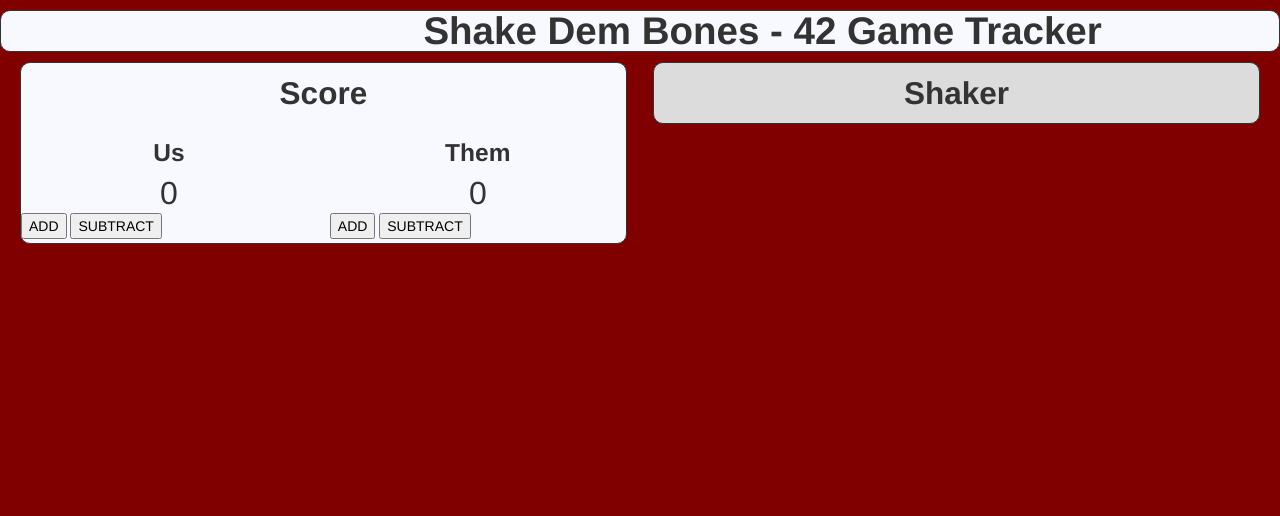
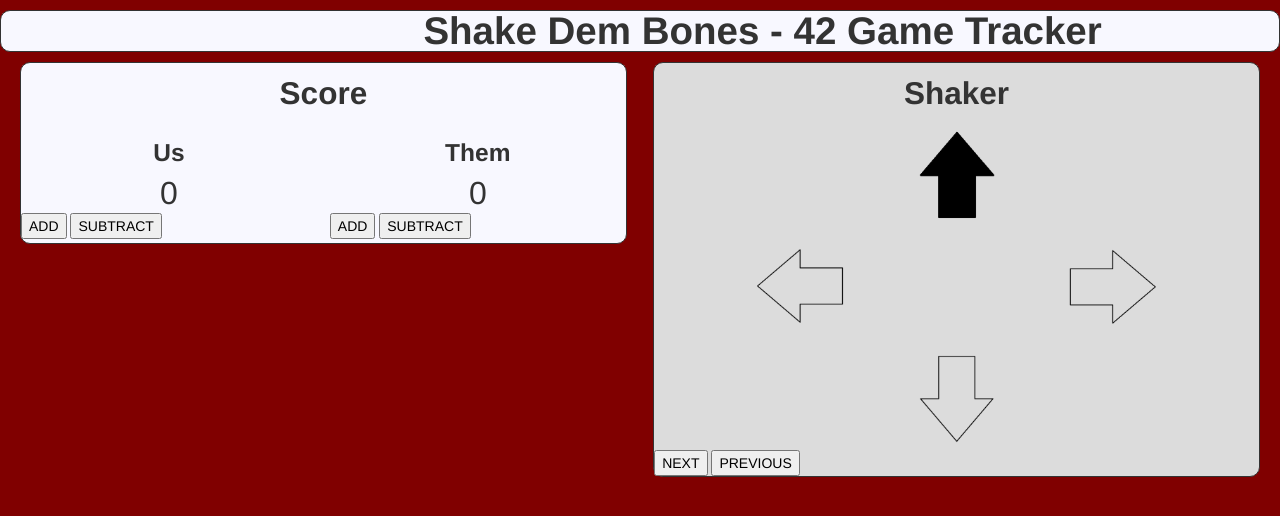
Before and after one commit to zachcannon/Shake_The_Bones, a Flask app: page /game in a window 1280 px wide. Shown: the top 516 px of the page. Run offline with Flask 2, Linux system fonts and the light colour scheme; parts of the project's set-up code (start-up, migrations or seed data) failed here and were passed over.

Commit message:
Added shaker tracker functionality

```diff
--- a/app/static/css/style.css
+++ b/app/static/css/style.css
@@ -32,3 +32,18 @@
 
 .counterbutton {
 }
+
+.arrowholder {
+	position: relative;
+    z-index: 1;
+}
+
+.shakerarrow {
+	position: absolute;
+	z-index: 3;
+}
+
+.hollowshakerarrow {
+	position: relative;
+	z-index: 2;
+}
--- a/app/static/js/instance.js
+++ b/app/static/js/instance.js
@@ -1,6 +1,19 @@
 /// <reference path="jquery-ui-1.10.3.min.js" />
 
 $( document ).ready(function() {
+
+	var currentShakerNumber = 0;
+	updateShaker(currentShakerNumber);
+
+	$('#next_shaker').click( function() {
+		currentShakerNumber = incrementShakerNumber(currentShakerNumber);
+		updateShaker(currentShakerNumber);
+	});
+
+	$('#previous_shaker').click( function() {
+		currentShakerNumber = decrementShakerNumber(currentShakerNumber);
+		updateShaker(currentShakerNumber);
+	});
 
 	$('#us_increment').click( function() {
 		var value = parseInt($('#us_score_box').text(), 10);
@@ -30,3 +43,39 @@ $( document ).ready(function() {
 		$('#them_score_box').append(value);
 	});
 });
+
+function incrementShakerNumber(currentShakerNumber) {
+	currentShakerNumber ++;
+	if (currentShakerNumber > 3) currentShakerNumber = 0;
+	return currentShakerNumber;
+}
+
+function decrementShakerNumber(currentShakerNumber) {
+	currentShakerNumber --;
+	if (currentShakerNumber < 0) currentShakerNumber = 3;
+	return currentShakerNumber;
+}
+
+function updateShaker(currentShakerNumber) {
+	if(currentShakerNumber == 0) {
+		$('#arrow_up').show();
+		$('#arrow_left').hide();
+		$('#arrow_right').hide();
+		$('#arrow_down').hide();
+	} else if(currentShakerNumber == 1) {
+		$('#arrow_up').hide();
+		$('#arrow_left').hide();
+		$('#arrow_right').show();
+		$('#arrow_down').hide();
+	} else if(currentShakerNumber == 2) {
+		$('#arrow_up').hide();
+		$('#arrow_left').hide();
+		$('#arrow_right').hide();
+		$('#arrow_down').show();
+	} else {
+		$('#arrow_up').hide();
+		$('#arrow_left').show();
+		$('#arrow_right').hide();
+		$('#arrow_down').hide();
+	}
+}
--- a/app/templates/instance.html
+++ b/app/templates/instance.html
@@ -39,6 +39,36 @@
 
 		<div class="span6 rightframe">
 			<h2 class='frameheader'> Shaker </h2>
+
+			<div class='row-fluid'>
+				<div class='span2 offset5 arrowholder'>
+					<img src="static/arrow_up.png" class="shakerarrow" id="arrow_up"></img>
+					<img src="static/arrow_up_hollow.png" class="hollowshakerarrow"></img>
+				</div>
+			</div>
+
+			<div class='row-fluid'>
+				<div class='span2 offset2 arrowholder'>
+					<img src="static/arrow_left.png" class="shakerarrow" id="arrow_left"></img>
+					<img src="static/arrow_left_hollow.png" class="hollowshakerarrow"></img>
+				</div>
+				<div class='span2 offset4 arrowholder'>
+					<img src="static/arrow_right.png" class="shakerarrow" id="arrow_right"></img>
+					<img src="static/arrow_right_hollow.png" class="hollowshakerarrow"></img>
+				</div>
+			</div>
+
+			<div class='row-fluid'>
+				<div class='span2 offset5 arrowholder'>
+					<img src="static/arrow_down.png" class="shakerarrow" id="arrow_down"></img>
+					<img src="static/arrow_down_hollow.png" class="hollowshakerarrow"></img>
+				</div>
+			</div>
+
+			<div class='row-fluid'>
+				<button id='next_shaker' class='counterbutton'> NEXT </button>
+				<button id='previous_shaker' class='counterbutton'> PREVIOUS </button>
+			</div>
 		</div>
 	</div>
 </div>
```
Also changed, not shown: app/static/arrow_down.png (added), app/static/arrow_down_hollow.png (added), app/static/arrow_left.png (added), app/static/arrow_left_hollow.png (added), app/static/arrow_right.png (added), app/static/arrow_right_hollow.png (added), app/static/arrow_up.png (added), app/static/arrow_up_hollow.png (added). Lines whose indentation alone changed are shown as unchanged.
